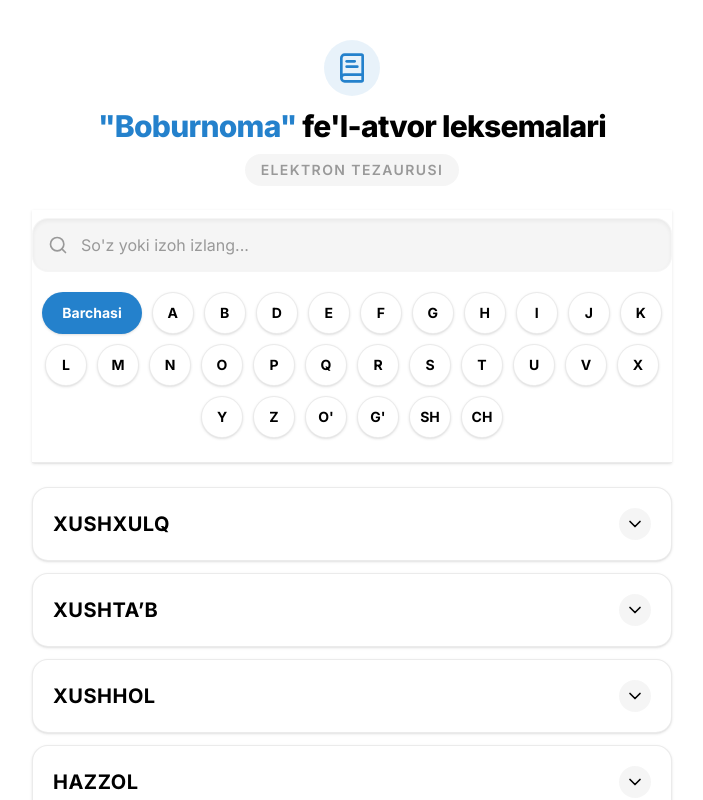
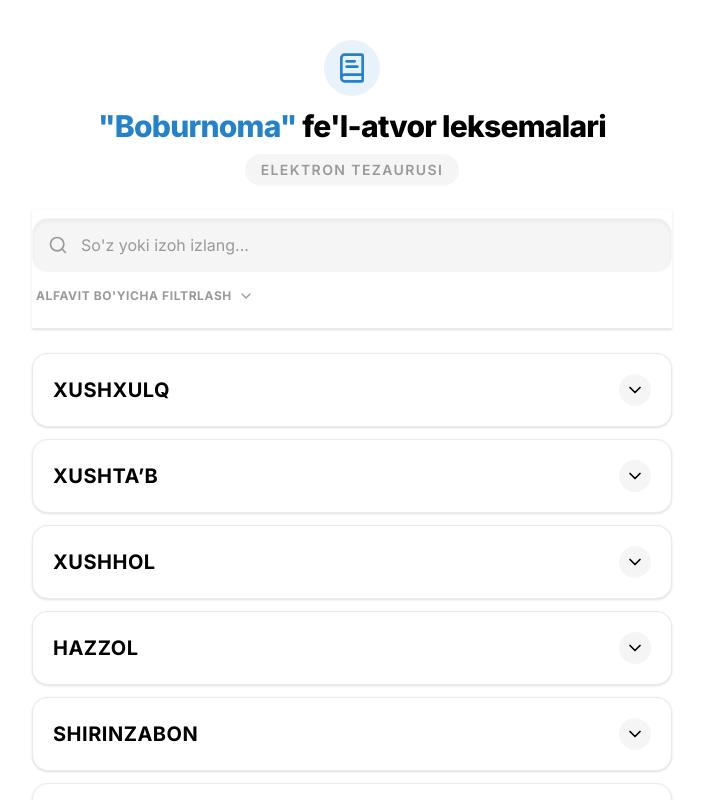
Before and after one commit to hojimahmudov/tezaurus-app, a Next.js app: page / in a window 1280 px wide. Shown: the top 800 px of the page, without its empty margins (288-991 px from the left). Built offline with nearby package versions, Linux system fonts and the light colour scheme.

Commit message:
feat: initialize main app page with search, filtering, and accordion components

```diff
--- a/app/page.tsx
+++ b/app/page.tsx
@@ -15,6 +15,7 @@
   const [searchTerm, setSearchTerm] = useState("");
   const [selectedLetter, setSelectedLetter] = useState<string | null>(null);
   const [expandedId, setExpandedId] = useState<number | null>(null);
+  const [showAlphabet, setShowAlphabet] = useState(false);
 
   // Filterlash mantiqi
   const filteredWords = wordsData.filter((item) => {
@@ -75,7 +76,7 @@
       <div className="sticky top-0 z-20 bg-[var(--background)] pt-2 pb-4 border-b border-[var(--hint-color)]/20 shadow-sm">
 
         {/* Qidiruv paneli */}
-        <div className="relative mb-4">
+        <div className="relative mb-3">
           <Search className="absolute left-4 top-1/2 -translate-y-1/2 text-[var(--hint-color)] w-5 h-5" />
           <input
             type="text"
@@ -86,8 +87,41 @@
           />
         </div>
 
-        {/* Alfavit filtri (Barcha harflar ekranda ko'rinib turishi uchun flex-wrap) */}
-        <div className="flex flex-wrap justify-center gap-2 sm:gap-2.5 pb-2 pt-1">
+        {/* Alfavit filtri ochiq-yopiqligini boshqaruvchi tugma */}
+        <div className="flex justify-between items-center px-1 mb-1">
+          <button
+            onClick={() => setShowAlphabet(!showAlphabet)}
+            className="flex items-center gap-1.5 text-[var(--hint-color)] hover:text-[var(--text)] transition-colors py-1 focus:outline-none"
+          >
+            <span className="text-xs font-bold uppercase tracking-wider">
+              {selectedLetter ? `Tanlangan harf: ${selectedLetter}` : "Alfavit bo'yicha filtrlash"}
+            </span>
+            <motion.div animate={{ rotate: showAlphabet ? 180 : 0 }} transition={{ duration: 0.3 }}>
+              <ChevronDown className="w-4 h-4" />
+            </motion.div>
+          </button>
+
+          {selectedLetter && (
+            <button
+              onClick={() => setSelectedLetter(null)}
+              className="text-xs font-bold text-[var(--button-bg)] hover:underline"
+            >
+              Tozalash
+            </button>
+          )}
+        </div>
+
+        {/* Alfavit filtri (Akkordeon) */}
+        <AnimatePresence>
+          {showAlphabet && (
+            <motion.div
+              initial={{ height: 0, opacity: 0 }}
+              animate={{ height: "auto", opacity: 1 }}
+              exit={{ height: 0, opacity: 0 }}
+              transition={{ duration: 0.3, ease: "easeInOut" }}
+              className="overflow-hidden"
+            >
+              <div className="flex flex-wrap justify-center gap-2 sm:gap-2.5 pb-2 pt-2">
                 <button
                   onClick={() => setSelectedLetter(null)}
                   className={`shrink-0 px-5 py-2.5 rounded-full text-sm font-bold transition-all shadow-sm ${
@@ -101,7 +135,9 @@
                 {ALPHABET.map((letter) => (
                   <button
                     key={letter}
-              onClick={() => setSelectedLetter(letter)}
+                    onClick={() => {
+                      setSelectedLetter(letter);
+                    }}
                     className={`shrink-0 w-[42px] h-[42px] flex items-center justify-center rounded-full text-sm font-bold transition-all shadow-sm ${
                       selectedLetter === letter
                         ? "bg-[var(--button-bg)] text-[var(--button-text)]"
@@ -112,6 +148,9 @@
                   </button>
                 ))}
               </div>
+            </motion.div>
+          )}
+        </AnimatePresence>
       </div>
 
       {/* Natijalar ro'yxati (Akkordeon dizayni) */}
```
Lines whose indentation alone changed are shown as unchanged.
